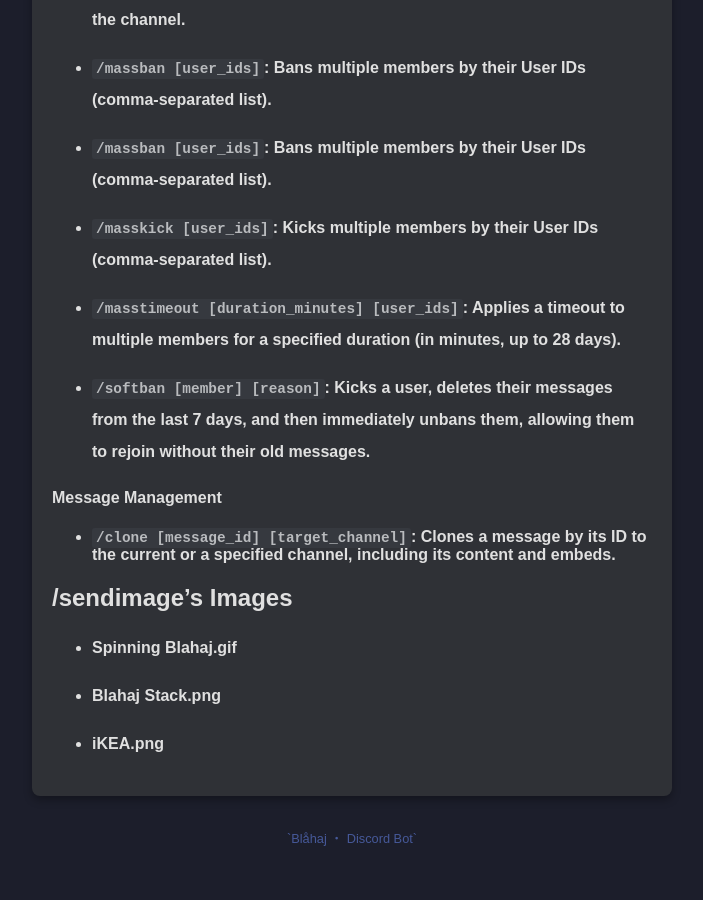
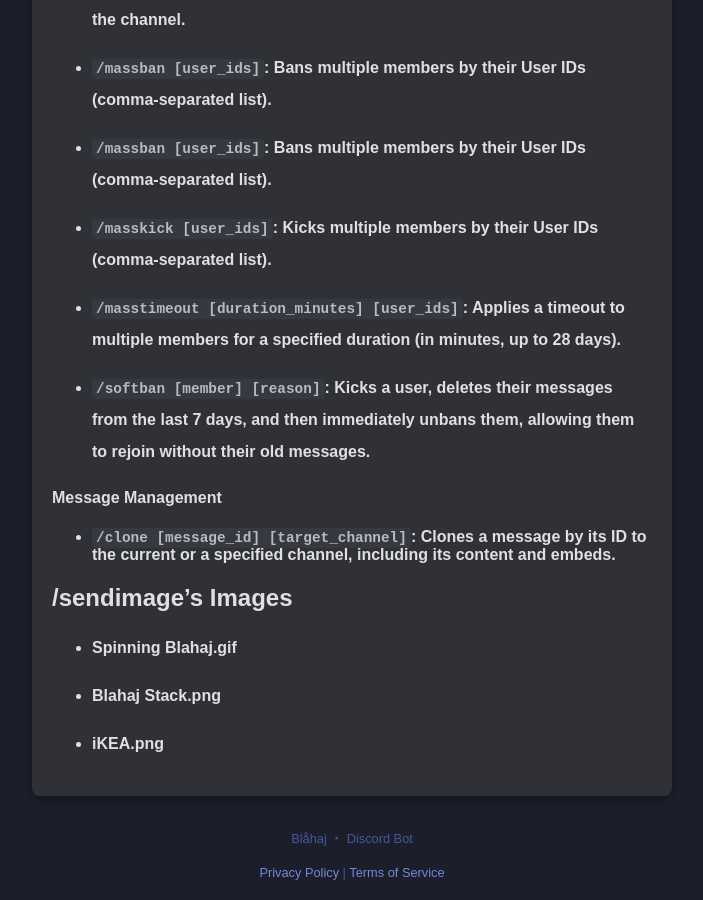
Before and after one commit to ackozu/blahaj-bot, a Jekyll site: the page built from README.md, in a window 1280 px wide and 900 px high, scrolled down 1903 px. Shown: the whole window, without its empty margins (288-991 px from the left). Built offline with Jekyll 4.4.1, drawn with Linux system fonts in a browser that asks for light colours; some web fonts are replaced; our own code applies the rules of GitHub Pages for plain Markdown files.

Commit message:
Update default.html

```diff
--- a/_layouts/default.html
+++ b/_layouts/default.html
@@ -11,19 +11,31 @@
     <link rel="stylesheet" href="{{ site.baseurl }}/style.css">
 </head>
 <body>
-    <header>
-        <h1><a href="{{ site.baseurl }}/">{{ site.title | default: "My Site" }}</a></h1>
-        <nav>
-            <a href="{{ site.baseurl }}/">Home</a> |
-            <a href="{{ site.baseurl }}/PRIVACY.html">Privacy</a> |  <a href="{{ site.baseurl }}/TERMS.html">Terms</a>        </nav>
-    </header>
+    <div class="site-wrapper">
+        <header class="site-header">
+            <div class="container">
+                <h1><a href="{{ site.baseurl }}/">{{ site.title | default: "My Site" }}</a></h1>
+                <nav class="site-nav">
+                    <a href="{{ site.baseurl }}/">Home</a> |
+                    <a href="{{ site.baseurl }}/PRIVACY.html">Privacy</a> |
+                    <a href="{{ site.baseurl }}/TERMS.html">Terms</a>
+                    </nav>
+            </div>
+        </header>
 
-    <main>
-        {{ content }}
-    </main>
+        <main class="site-main container">
+            {{ content }}
+        </main>
 
-    <footer>
-        <p>`Blåhaj ・ Discord Bot`</p>
+        <footer class="site-footer">
+            <div class="container">
+                <p>Blåhaj ・ Discord Bot</p>
+                <nav class="footer-nav">
+                    <a href="{{ site.baseurl }}/privacy.html">Privacy Policy</a> |
+                    <a href="{{ site.baseurl }}/terms.html">Terms of Service</a>
+                </nav>
+            </div>
         </footer>
+    </div>
 </body>
 </html>
```
